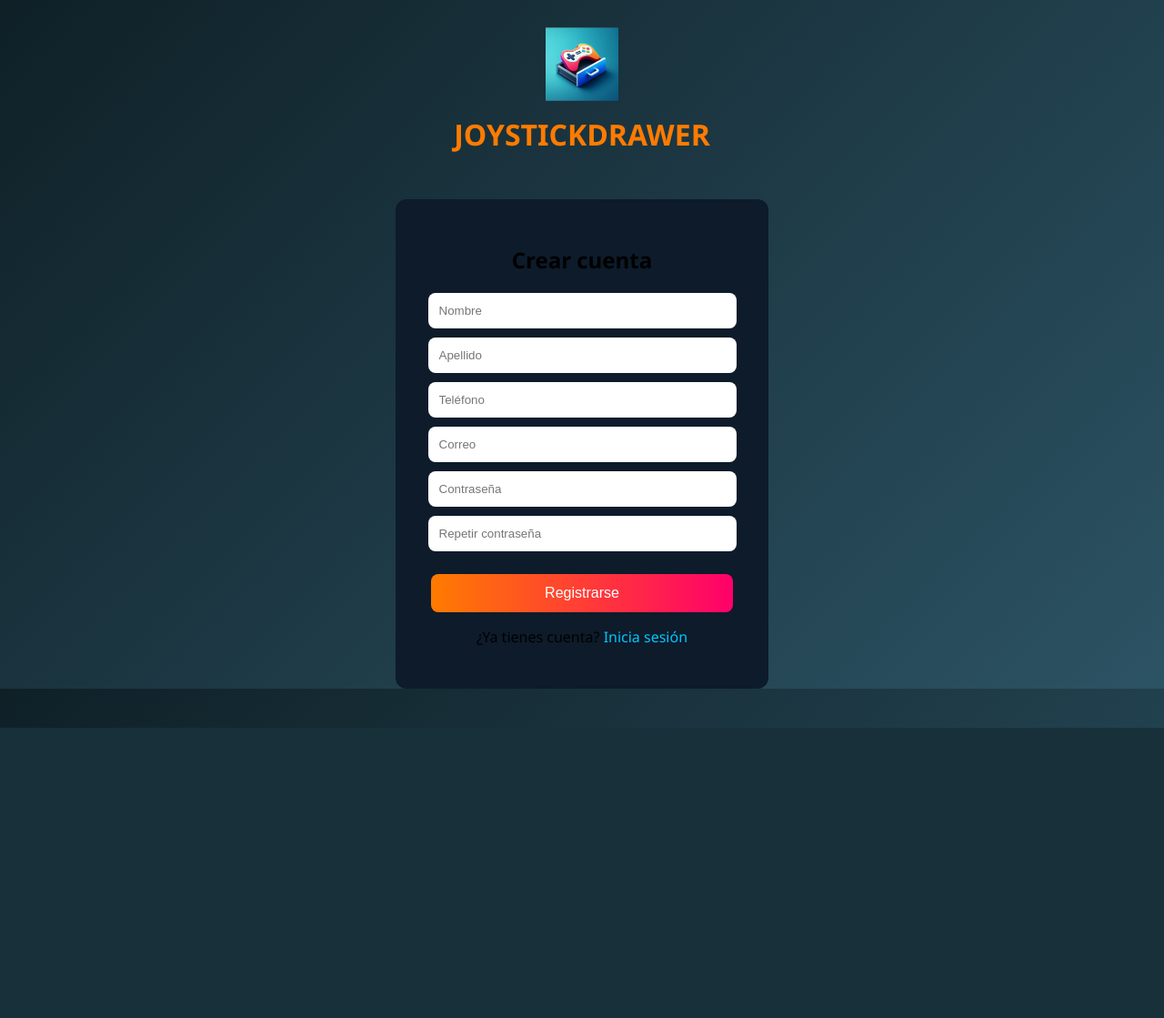
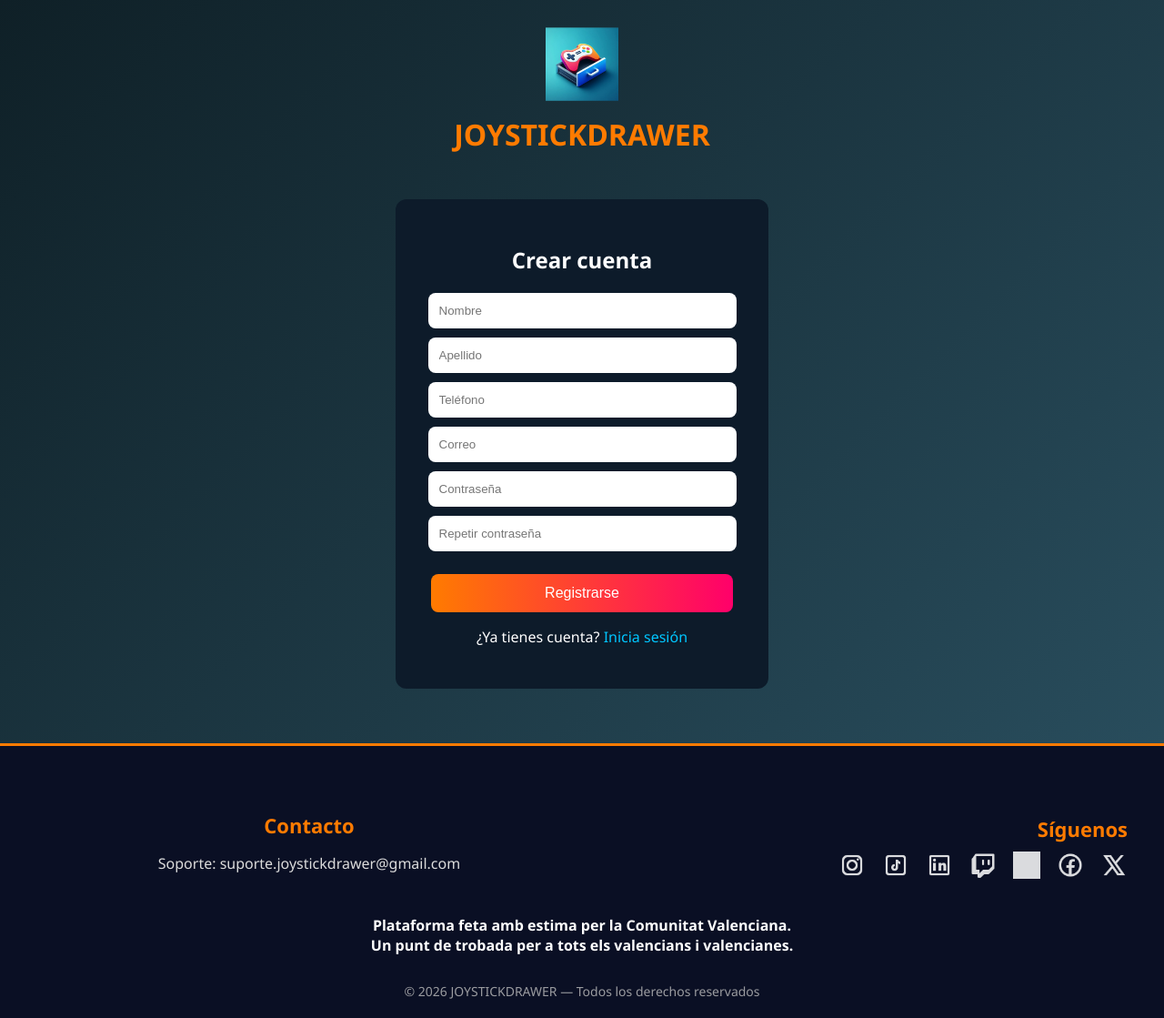
Before and after one commit to youkaa04/Proyecto, a PHP site: page /Registro.php in a window 1280 px wide. Shown: the whole page at 91% size. Before the commit the page ends 800 px from the top, so only its background shows below. Run offline with PHP 8.4, Linux system fonts and the light colour scheme; grey boxes are pictures that could not be loaded.

Commit message:
Last one for today

```diff
--- a/Registro.php
+++ b/Registro.php
@@ -3,6 +3,7 @@
 <head>
     <meta charset="UTF-8">
     <title>Registro</title>
+    <link rel="stylesheet" href="Style/style.css?v=2">
     <link rel="stylesheet" href="Style/style2.css">
 </head>
 <body>
@@ -32,6 +33,60 @@
 
     <p>¿Ya tienes cuenta? <a href="Iniciar_sesion.php">Inicia sesión</a></p>
 </div>
+<footer class="footer">
+    <div class="footer-inner">
+
+        <div class="footer-left">
+            <h3>Contacto</h3>
+            <p>Soporte: <a href="mailto:suporte.joystickdrawer@gmail.com">suporte.joystickdrawer@gmail.com</a></p>
+        </div>
+
+        <div class="footer-right">
+            <h3>Síguenos</h3>
+            <div class="social-icons">
+
+                <a href="https://www.instagram.com/joystickdrawer/" target="_blank">
+                    <img src="Imagenes/icons/instagram.png" alt="Instagram">
+                </a>
+
+                <a href="" target="_blank">
+                    <img src="Imagenes/icons/tiktok.png" alt="TikTok">
+                </a>
+
+                <a href="" target="_blank">
+                    <img src="Imagenes/icons/linkedin.png" alt="LinkedIn">
+                </a>
+
+                <a href="" target="_blank">
+                    <img src="Imagenes/icons/twitch.png" alt="Twitch">
+                </a>
+
+                <a href="" target="_blank">
+                    <img src="Imagenes/icons/youtube.png" alt="YouTube">
+                </a>
+
+                <a href="" target="_blank">
+                    <img src="Imagenes/icons/facebook.png" alt="Facebook">
+                </a>
+
+                <a href="" target="_blank">
+                    <img src="Imagenes/icons/x.png" alt="X">
+                </a>
+
+            </div>
+        </div>
+
+    </div>
+    <div class="pie_container">
+        <strong class="pie_strong">
+            Plataforma feta amb estima per la Comunitat Valenciana.<br>
+            Un punt de trobada per a tots els valencians i valencianes.
+        </strong>
+    </div>
+    <div class="footer-bottom">
+        © 2026 JOYSTICKDRAWER — Todos los derechos reservados
+    </div>
+</footer>
 
 </body>
 </html>
```
Also changed, not shown: Iniciar_sesion.php (+55 -0 lines).
